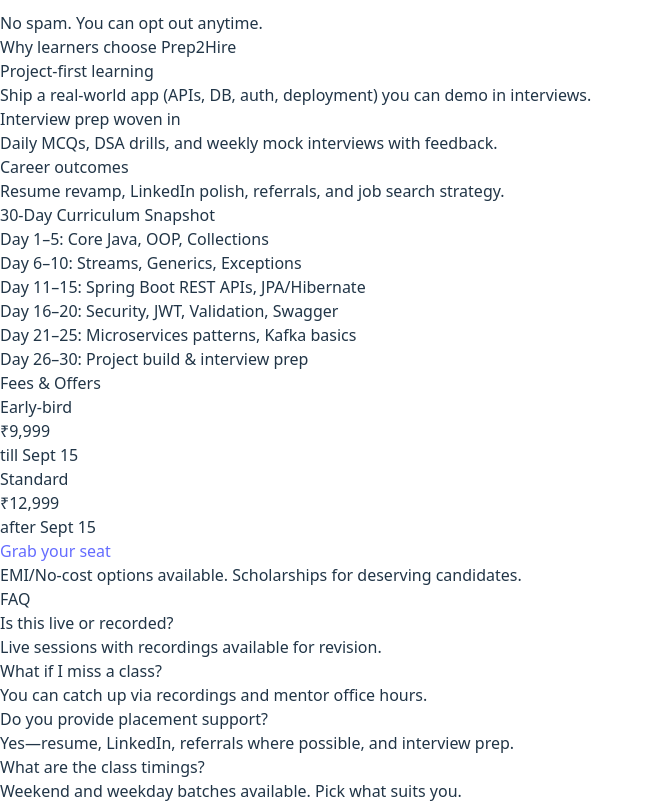
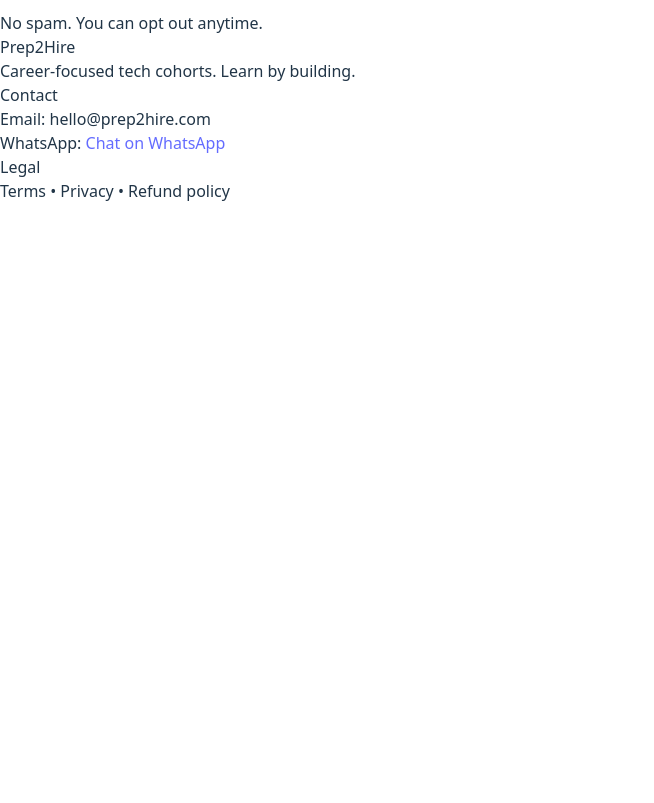
Before and after one commit to hackerswastik/prep2hire, a React (Vite) app in the folder prep2hire-landing/: page / in a window 1280 px wide. Shown: the part 625-1428 px from the top of the page, without its empty margins (0-654 px from the left). After the commit the page ends 828 px from the top, so only its background shows below. Built offline with nearby package versions, Linux system fonts and the light colour scheme.

Commit message:
Updated landing page styles

```diff
--- a/prep2hire-landing/src/App.jsx
+++ b/prep2hire-landing/src/App.jsx
@@ -1,4 +1,4 @@
-import React, { useMemo, useState } from "react";
+import React, { useMemo, useState, useEffect } from "react";
 
 // Prep2Hire: Single-file landing + registration page
 // - TailwindCSS classes for styling
@@ -7,10 +7,9 @@
 // - Captures UTM params & source
 // - Replace SUBMIT_URL with your API/Google Apps Script webhook
 
-const SUBMIT_URL = "https://script.google.com/macros/s/AKfycbxKJfC8Z0lD1r8xxxxxxx12345abcXYZ/exec";
+const SUBMIT_URL = "https://script.google.com/macros/s/AKfycbxfeAG58lLtiLsRPiF4-PmIchLUtlfjOcGawEFfU_5O6Pn9mqDWrKU6uZmnRFW4DxOPFw/exec"; // Your deployed Google Apps Script Web App URL
 // Google Apps Script Web App endpoint
 const WHATSAPP_LINK = "https://wa.me/7738652507?text=Hi%20Prep2Hire%2C%20I%20want%20to%20join%20the%20Java%20course"; // TODO: replace with your full number // TODO: change this to your backend/webhook
-
 export default function Prep2HireLanding() {
   const [form, setForm] = useState({
     fullName: "",
@@ -24,8 +23,8 @@
   });
   const [submitting, setSubmitting] = useState(false);
   const [status, setStatus] = useState({ type: "", msg: "" });
+  const [backendOk, setBackendOk] = useState(null);
 
-  // Read UTM parameters for marketing attribution
   const utm = useMemo(() => {
     const p = new URLSearchParams(window.location.search);
     return {
@@ -64,18 +63,34 @@
     }
     setSubmitting(true);
     try {
-      const payload = { ...form, ...utm, submittedAt: new Date().toISOString(), userAgent: navigator.userAgent };
+              const payload = {
+          ...form,
+          ...utm,
+          submittedAt: new Date().toISOString(),
+          userAgent: navigator.userAgent,
+        };
         const body = new URLSearchParams(payload).toString();
         const res = await fetch(SUBMIT_URL, {
           method: "POST",
           headers: { "Content-Type": "application/x-www-form-urlencoded" },
-        body
+          body,
         });
-      if (!res.ok) throw new Error("Failed to submit. Please try again.");
+        const text = await res.text();
+        if (!res.ok) throw new Error(`HTTP ${res.status}: ${text}`);
+        let data = null;
+        try {
+          data = JSON.parse(text);
+        } catch (_) {
+          // non-JSON is fine if status is OK
+        }
+        if (data && data.ok === false) {
+          throw new Error(data.error || "Server returned ok=false");
+        }
         setStatus({ type: "success", msg: "Registered! Check your email for next steps." });
         setForm((f) => ({ ...f, goals: "" }));
+
     } catch (err) {
-      setStatus({ type: "error", msg: err.message || "Something went wrong." });
+      setStatus({ type: "error", msg: `Submit failed: ${err.message}` });
     } finally {
       setSubmitting(false);
     }
@@ -83,7 +98,6 @@
 
   return (
     <div className="min-h-screen bg-neutral-950 text-white">
-      {/* Header */}
       <header className="border-b border-white/10 sticky top-0 z-30 backdrop-blur bg-neutral-950/70">
         <div className="max-w-6xl mx-auto px-4 py-4 flex items-center justify-between">
           <div className="flex items-center gap-3">
@@ -99,7 +113,6 @@
         </div>
       </header>
 
-      {/* Hero */}
       <section className="relative overflow-hidden">
         <div className="absolute inset-0 -z-10">
           <div className="absolute -top-24 -left-24 w-72 h-72 rounded-full blur-3xl bg-cyan-500/20" />
@@ -129,10 +142,26 @@
             <p className="mt-3 text-xs text-white/50">Next cohort starts: <span className="font-medium text-white/80">Sept 21</span> • Early-bird ends soon</p>
           </div>
 
-          {/* Registration Card (quick access) */}
           <div id="register" className="bg-white/5 border border-white/10 rounded-3xl p-6 md:p-8 shadow-2xl">
             <h2 className="text-xl font-semibold">Register for the Cohort</h2>
             <p className="mt-1 text-sm text-white/60">Fill your details and we’ll email the next steps within minutes.</p>
+            {backendOk !== null && (
+  <div
+    className={`mt-2 inline-flex items-center gap-2 text-xs rounded-full px-2.5 py-1 border ${
+      backendOk
+        ? "border-emerald-400/40 text-emerald-300 bg-emerald-400/10"
+        : "border-red-400/40 text-red-300 bg-red-400/10"
+    }`}
+  >
+    <span
+      className={`w-1.5 h-1.5 rounded-full ${
+        backendOk ? "bg-emerald-400" : "bg-red-400"
+      }`}
+    />
+    {backendOk ? "Connected to Google Sheet" : "Cannot reach Google Sheet"}
+  </div>
+)}
+
             <form onSubmit={handleSubmit} className="mt-6 grid gap-4">
               <div className="grid md:grid-cols-2 gap-4">
                 <div>
@@ -192,7 +221,7 @@
                 </div>
               )}
 
-              <button disabled={submitting} className="mt-2 inline-flex items-center justify-center gap-2 rounded-2xl bg-white text-neutral-900 font-semibold px-5 py-3 disabled:opacity-60">
+              <button disabled={submitting || backendOk === false}className="mt-2 inline-flex items-center justify-center gap-2 rounded-2xl bg-white text-neutral-900 font-semibold px-5 py-3 disabled:opacity-60">
                 {submitting ? (
                   <>
                     <svg className="animate-spin h-5 w-5" viewBox="0 0 24 24" fill="none" xmlns="http://www.w3.org/2000/svg"><circle className="opacity-25" cx="12" cy="12" r="10" stroke="currentColor" strokeWidth="4"></circle><path className="opacity-75" fill="currentColor" d="M4 12a8 8 0 018-8v4a4 4 0 00-4 4H4z"></path></svg>
@@ -208,75 +237,6 @@
         </div>
       </section>
 
-      {/* Why Us */}
-      <section id="why" className="max-w-6xl mx-auto px-4 py-16">
-        <h2 className="text-2xl font-semibold">Why learners choose Prep2Hire</h2>
-        <div className="mt-6 grid md:grid-cols-3 gap-4">
-          {[
-            { title: "Project-first learning", desc: "Ship a real-world app (APIs, DB, auth, deployment) you can demo in interviews." },
-            { title: "Interview prep woven in", desc: "Daily MCQs, DSA drills, and weekly mock interviews with feedback." },
-            { title: "Career outcomes", desc: "Resume revamp, LinkedIn polish, referrals, and job search strategy." },
-          ].map((f, i) => (
-            <div key={i} className="rounded-2xl border border-white/10 p-5 bg-white/5">
-              <div className="w-8 h-8 rounded-lg bg-gradient-to-br from-emerald-400 to-cyan-400 mb-3" />
-              <h3 className="font-medium">{f.title}</h3>
-              <p className="mt-1 text-sm text-white/70">{f.desc}</p>
-            </div>
-          ))}
-        </div>
-      </section>
-
-      {/* Curriculum */}
-      <section id="curriculum" className="max-w-6xl mx-auto px-4 py-16">
-        <h2 className="text-2xl font-semibold">30‑Day Curriculum Snapshot</h2>
-        <div className="mt-6 grid md:grid-cols-2 gap-4 text-sm">
-          <ul className="space-y-2 rounded-2xl border border-white/10 p-5 bg-white/5">
-            <li><span className="text-emerald-300">Day 1–5:</span> Core Java, OOP, Collections</li>
-            <li><span className="text-emerald-300">Day 6–10:</span> Streams, Generics, Exceptions</li>
-            <li><span className="text-emerald-300">Day 11–15:</span> Spring Boot REST APIs, JPA/Hibernate</li>
-            <li><span className="text-emerald-300">Day 16–20:</span> Security, JWT, Validation, Swagger</li>
-            <li><span className="text-emerald-300">Day 21–25:</span> Microservices patterns, Kafka basics</li>
-            <li><span className="text-emerald-300">Day 26–30:</span> Project build & interview prep</li>
-          </ul>
-          <div className="rounded-2xl border border-white/10 p-5 bg-gradient-to-br from-neutral-900 to-neutral-800">
-            <h3 className="font-medium">Fees & Offers</h3>
-            <div className="mt-3 grid grid-cols-2 gap-3 text-sm">
-              <div className="rounded-xl border border-white/10 p-4 bg-white/5">
-                <div className="text-white/70">Early-bird</div>
-                <div className="text-2xl font-bold">₹9,999</div>
-                <div className="text-xs text-white/50">till Sept 15</div>
-              </div>
-              <div className="rounded-xl border border-white/10 p-4 bg-white/5">
-                <div className="text-white/70">Standard</div>
-                <div className="text-2xl font-bold">₹12,999</div>
-                <div className="text-xs text-white/50">after Sept 15</div>
-              </div>
-            </div>
-            <a href="#register" className="mt-4 inline-block px-4 py-2 rounded-xl bg-white text-neutral-900 font-semibold">Grab your seat</a>
-            <p className="mt-2 text-xs text-white/50">EMI/No‑cost options available. Scholarships for deserving candidates.</p>
-          </div>
-        </div>
-      </section>
-
-      {/* FAQ */}
-      <section id="faq" className="max-w-6xl mx-auto px-4 py-16">
-        <h2 className="text-2xl font-semibold">FAQ</h2>
-        <div className="mt-6 grid md:grid-cols-2 gap-4 text-sm">
-          {[
-            ["Is this live or recorded?", "Live sessions with recordings available for revision."],
-            ["What if I miss a class?", "You can catch up via recordings and mentor office hours."],
-            ["Do you provide placement support?", "Yes—resume, LinkedIn, referrals where possible, and interview prep."],
-            ["What are the class timings?", "Weekend and weekday batches available. Pick what suits you."],
-          ].map((qa, i) => (
-            <div key={i} className="rounded-2xl border border-white/10 p-4 bg-white/5">
-              <div className="font-medium">{qa[0]}</div>
-              <div className="text-white/70 mt-1">{qa[1]}</div>
-            </div>
-          ))}
-        </div>
-      </section>
-
-      {/* Footer */}
       <footer className="border-t border-white/10">
         <div className="max-w-6xl mx-auto px-4 py-10 text-sm text-white/60 grid md:grid-cols-3 gap-6">
           <div>
```
Lines whose indentation alone changed are shown as unchanged.
